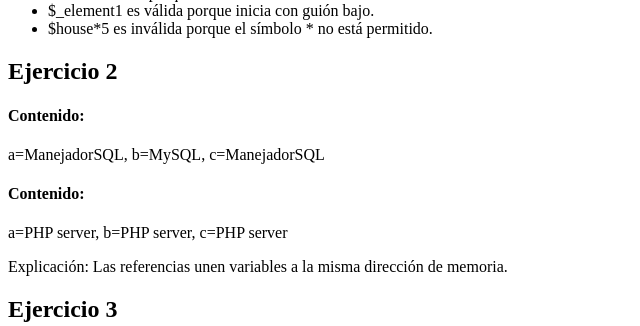
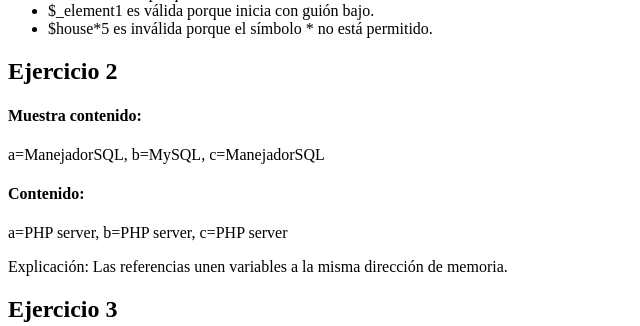
Before and after one commit to KarlaFR05/tecweb, a PHP site: page / in a window 1280 px wide. Shown: the part 267-593 px from the top of the page, without its empty margins (0-640 px from the left). Run offline with PHP 8.4, Linux system fonts and the light colour scheme.

Commit message:
Ejercicio 5

```diff
--- a/practicas/p04/index.php
+++ b/practicas/p04/index.php
@@ -9,7 +9,7 @@
     <p>Determina cuál de las siguientes variables son válidas y explica por qué:</p>
     <p>$_myvar,  $_7var,  myvar,  $myvar,  $var7,  $_element1, $house*5</p>
     <?php
-        //AQUI VA MI CÓDIGO PHP
+       //AQUI VA MI CÓDIGO PHP
         $_myvar;
         $_7var;
         //myvar;       // Inválida
@@ -36,7 +36,7 @@
         $b = "MySQL";
         $c = &$a;
 
-        echo "<h4>Contenido:</h4>";
+        echo "<h4>Muestra contenido:</h4>";
         echo "a=$a, b=$b, c=$c <br>";
 
         $a = "PHP server";
```
